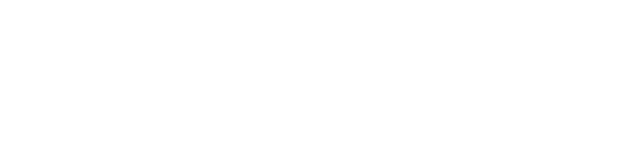
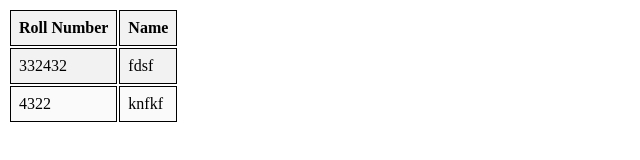
Before and after one commit to acciojob/basic-html-tables-Aji0One, a website: page main.html in a window 1280 px wide. Shown: the whole page, without its empty margins (0-640 px from the left). Drawn offline with Linux system fonts and the light colour scheme.

Commit message:
created a submission

```diff
--- a/main.html
+++ b/main.html
@@ -8,6 +8,17 @@
 
 <body>
 	<!-- the entire body must be written by student -->
+	<table>
+		<thead class="table">
+			<tr class="trow">
+				<th>Roll Number</th>
+				<th>Name</th>
+			</tr>
+		</thead>
+		<tbody id="tbody">
+
+		</tbody>
+	</table>
     <script type="text/javascript" src="./script.js">
 </script>
 
--- a/script.js
+++ b/script.js
@@ -1 +1,17 @@
 //your code here
+const tbody=document.getElementById("tbody");
+
+
+const values=[{num:332432,name:"fdsf"},{num:4322,name:"knfkf"}];
+values.forEach((ele,ind)=>{
+	const trow=document.createElement("tr");
+	trow.className="trow";
+	const tdnum=document.createElement("td");
+	const tdname=document.createElement("td");
+	tdnum.innerText=ele.num;
+	tdname.innerText=ele.name;
+	trow.appendChild(tdnum);
+	trow.appendChild(tdname);
+
+	tbody.append(trow);
+})
--- a/styles.css
+++ b/styles.css
@@ -1,2 +1,20 @@
+.table, .trow th, .trow td {
+  border: 1px solid #000;
+  border-collapse: collapse;
+  padding: 8px;
+  text-align: left;
+}
 
-/* Your CSS Code here. */
+.table {
+  width: 100%;
+  border-collapse: collapse;
+}
+
+.trow {
+  background-color: #f2f2f2;
+
+}
+
+tbody tr:nth-child(even) {
+  background-color: #fafafa;
+}
```
